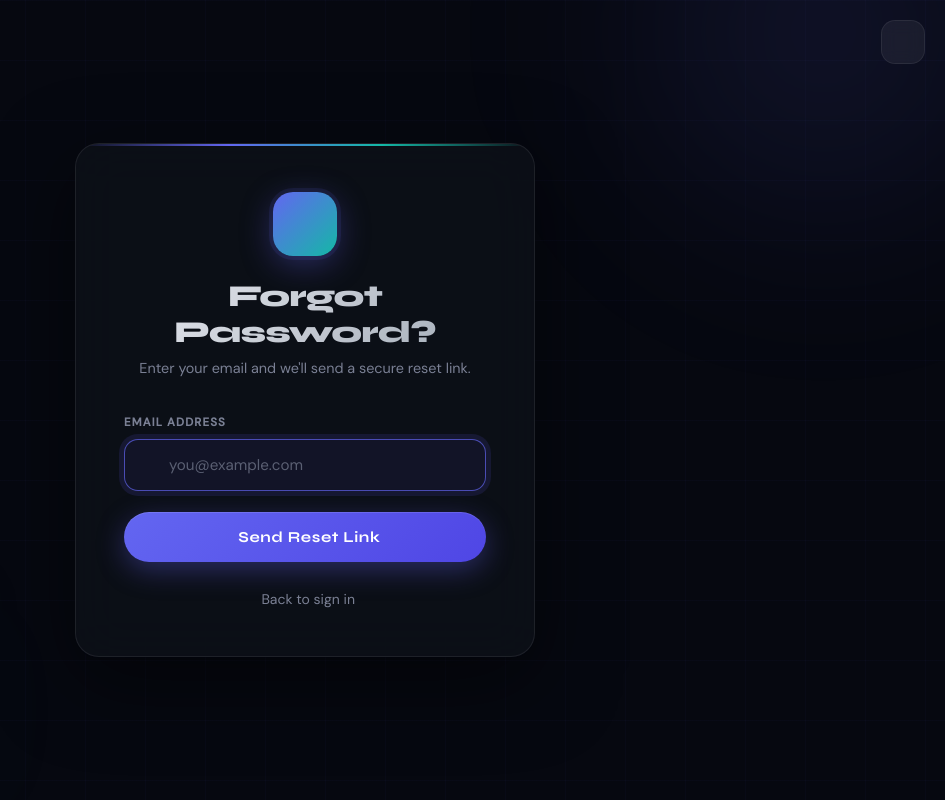
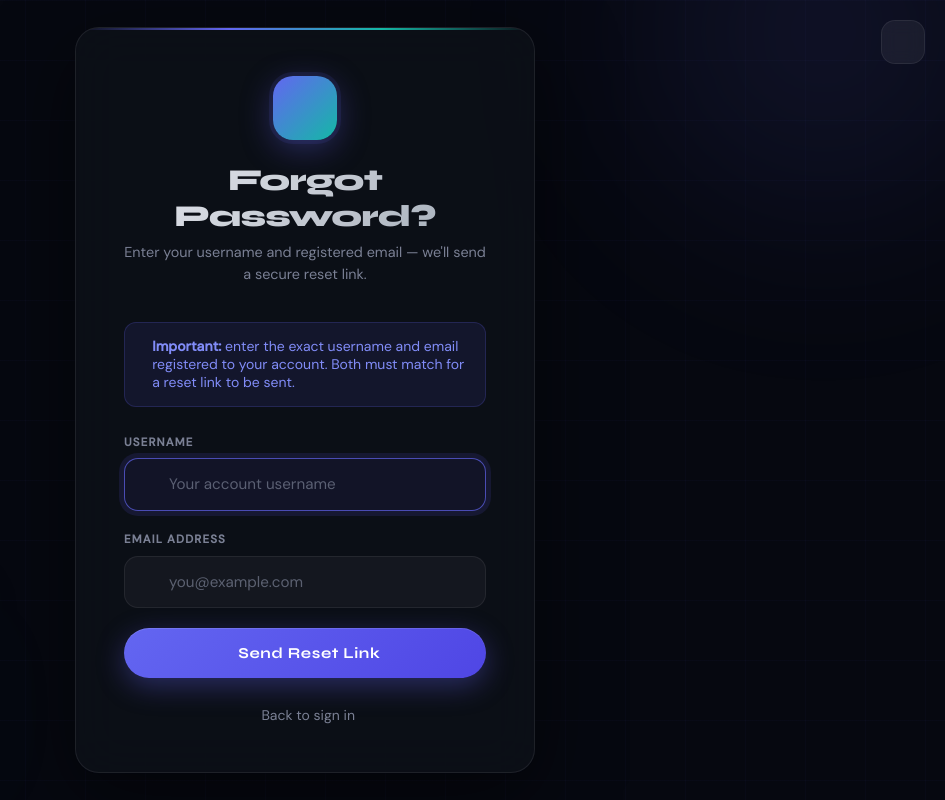
Before and after one commit to edwarddelacruz010107-creator/my-portfolio-hub, a Flask app: page /auth/forgot-password in a window 1280 px wide. Shown: the whole page, without its empty margins (335-1280 px from the left). Run offline with Flask 3, Linux system fonts and the light colour scheme; parts of the project's set-up code (start-up, migrations or seed data) failed here and were passed over; some libraries are stand-ins or nearby versions.

Commit message:
Add files via upload

```diff
--- a/app/auth/__init__.py
+++ b/app/auth/__init__.py
@@ -598,7 +598,18 @@ def logout():
 @limiter.limit('5 per minute', error_message='Too many requests. Please wait a moment and try again.')
 @limiter.limit('10 per hour', error_message='Too many requests. Please try again later.')
 def forgot_password():
-    """Step 1: request a password reset email."""
+    """
+    Step 1: request a password reset link.
+
+    v5.5 SECURITY FIX: previously accepted email ONLY, which is a weaker
+    identity check than every other portal in the app (tenant + superadmin
+    flows both require username + email to match the SAME user row before
+    issuing anything). Brought into line: this is now the username+email
+    gated entry point for the default-tenant / root-domain admin login.
+    No template duplication — the existing auth/forgot_password.html page
+    gained a username field; this is the only forgot-password surface for
+    the root-domain login path.
+    """
 
     if current_user.is_authenticated:
         return redirect(url_for('admin.dashboard'))
@@ -606,22 +617,33 @@ def forgot_password():
     form = ForgotPasswordForm()
 
     if request.method == 'POST':
-        email_input  = (form.email.data or request.form.get('email') or '').strip().lower()
+        email_input    = (form.email.data or request.form.get('email') or '').strip().lower()
+        username_input = (getattr(form, 'username', None) and form.username.data
+                           or request.form.get('username') or '').strip()
         _success_msg = (
-            'If that email is registered, a reset link has been sent. '
+            'If that username and email match an account, a reset link has been sent. '
             'Check your inbox (and spam folder).'
         )
+
+        if not email_input or not username_input:
+            flash('Username and email are both required.', 'danger')
+            return render_template('auth/forgot_password.html', form=form, action_url=request.path)
+
         # v3.7 VULN-06 FIX: password reset scoped to active tenant to prevent
         # cross-tenant reset when same email exists in multiple tenants.
+        # v5.5 FIX: username AND email must now match the SAME row (anti-
+        # enumeration parity with tenant.auth_forgot_password).
         active_tenant = session.get('tenant_slug') or _DEFAULT_TENANT_SLUG
         user = User.query.filter(
             db.func.lower(User.email) == email_input,
+            User.username == username_input,
             User.tenant_slug == active_tenant,
         ).first()
         # If no match in specific tenant, fall back to default tenant only
         if not user and active_tenant != _DEFAULT_TENANT_SLUG:
             user = User.query.filter(
                 db.func.lower(User.email) == email_input,
+                User.username == username_input,
                 User.tenant_slug == _DEFAULT_TENANT_SLUG,
             ).first()
 
--- a/app/forms/__init__.py
+++ b/app/forms/__init__.py
@@ -380,6 +380,13 @@ class TOTPDisableForm(FlaskForm):
 
 
 class ForgotPasswordForm(FlaskForm):
-    """Step 1 of password reset — collect the user's email address."""
-    email  = StringField('Email Address', validators=[DataRequired(), Email()])
-    submit = SubmitField('Send Reset Link')
+    """
+    Step 1 of password reset — collect username + email.
+
+    v5.5 SECURITY FIX: previously email-only. Now requires username + email
+    to match the same account (parity with tenant.auth_forgot_password),
+    removing the weaker single-field identity check from the active flow.
+    """
+    username = StringField('Username', validators=[DataRequired()])
+    email    = StringField('Email Address', validators=[DataRequired(), Email()])
+    submit   = SubmitField('Send Reset Link')
--- a/templates/auth/forgot_password.html
+++ b/templates/auth/forgot_password.html
@@ -67,7 +67,7 @@
                     <iconify-icon icon="lucide:key-round" width="28"></iconify-icon>
                 </div>
                 <h1 class="card-title">Forgot Password?</h1>
-                <p class="card-subtitle">Enter your email and we'll send a secure reset link.</p>
+                <p class="card-subtitle">Enter your username and registered email — we'll send a secure reset link.</p>
             </div>
             {% with messages = get_flashed_messages(with_categories=true) %}
               {% if messages %}{% for category, message in messages %}
@@ -77,13 +77,24 @@
                 </div>
               {% endfor %}{% endif %}
             {% endwith %}
+            <div class="alert alert-info" style="margin-bottom:1.75rem;">
+                <iconify-icon icon="lucide:shield-check" width="15" style="flex-shrink:0;margin-top:1px;"></iconify-icon>
+                <span><strong>Important:</strong> enter the exact username and email registered to your account. Both must match for a reset link to be sent.</span>
+            </div>
             <form method="POST" action="{{ action_url }}">
                 {{ form.hidden_tag() }}
+                <div class="form-group">
+                    {{ form.username.label }}
+                    <div class="input-wrap">
+                        <iconify-icon icon="lucide:user" width="16" class="input-icon"></iconify-icon>
+                        {{ form.username(class="form-input", placeholder="Your account username", autofocus=True) }}
+                    </div>
+                </div>
                 <div class="form-group">
                     {{ form.email.label }}
                     <div class="input-wrap">
                         <iconify-icon icon="lucide:mail" width="16" class="input-icon"></iconify-icon>
-                        {{ form.email(class="form-input", placeholder="you@example.com", autofocus=True) }}
+                        {{ form.email(class="form-input", placeholder="you@example.com") }}
                     </div>
                 </div>
                 <button type="submit" class="submit-btn">
```
